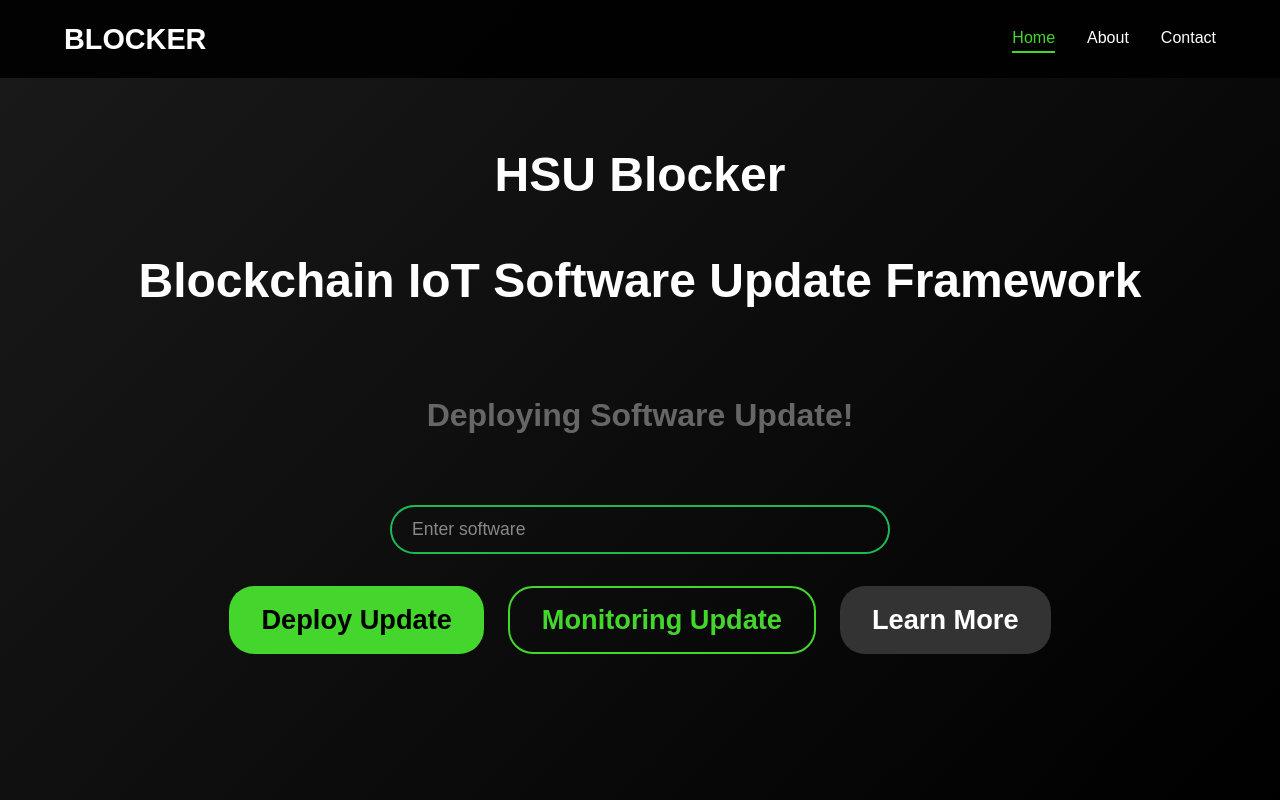
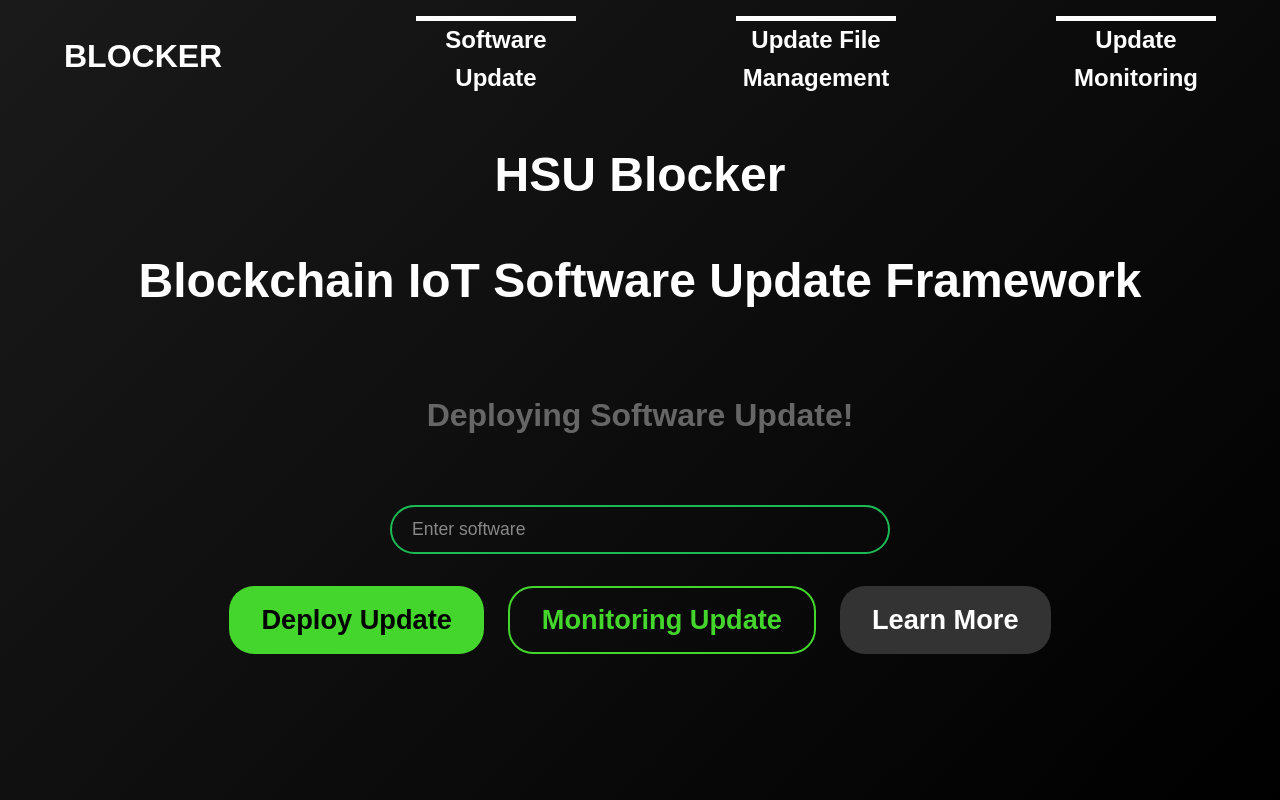
Before and after one commit to fossabot/Blocker_Manufacturer_Frontend, a React (Create React App) app: page / in a window 1280 px wide. Built offline with nearby package versions, Linux system fonts and the light colour scheme; no server answers.

Commit message:
feat: 네비게이션 바 수정

```diff
--- a/src/App.js
+++ b/src/App.js
@@ -1,11 +1,9 @@
 import { Routes, Route } from 'react-router-dom';
-import Navigation from './components/Navigation/Navigation';
 import Home from './pages/Home';
 
 function App() {
   return (
     <div className="app-root">
-      <Navigation />
       <main>
         <Routes>
           <Route path="/" element={<Home />} />
--- a/src/components/Navigation/Navigation.js
+++ b/src/components/Navigation/Navigation.js
@@ -8,13 +8,13 @@ function Navigation() {
       <h1 className={styles.logo}>BLOCKER</h1>
       <div className={styles.links}>
         <NavLink to="/" className={({isActive}) => isActive ? styles.active : ''}>
-          Home
+          Software Update
         </NavLink>
-        <NavLink to="/about" className={({isActive}) => isActive ? styles.active : ''}>
-          About
+        <NavLink to="/update_file_management" className={({isActive}) => isActive ? styles.active : ''}>
+          Update File Management
         </NavLink>
-        <NavLink to="/contact" className={({isActive}) => isActive ? styles.active : ''}>
-          Contact
+        <NavLink to="/update_monitoring" className={({isActive}) => isActive ? styles.active : ''}>
+          Update Monitoring
         </NavLink>
       </div>
     </nav>
--- a/src/components/Navigation/Navigation.module.css
+++ b/src/components/Navigation/Navigation.module.css
@@ -4,7 +4,6 @@
     justify-content: space-between;
     align-items: center;
     padding: 1rem 5%;
-    background: rgba(0, 0, 0, 0.9);
     position: fixed;
     width: 100%;
     top: 0;
@@ -13,20 +12,24 @@
 
   .logo {
     color: #fff;
-    font-size: 1.8rem;
+    font-size: 2rem;
     margin: 0;
   }
 
   .links {
     display: flex;
-    gap: 2rem;
+    gap: 10rem;
   }
 
   .links a {
     color: #fff;
+    width: 10rem;
     text-decoration: none;
-    font-weight: 500;
+    font-size: 1.5rem;
+    font-weight: 700;
     transition: color 0.3s;
+    text-align: center;
+    border-top: 5px solid white;
   }
 
   .links a:hover {
@@ -34,6 +37,6 @@
   }
 
   .active {
-    color: #44d62c !important;
-    border-bottom: 2px solid #44d62c;
+    /* color: #44d62c !important; */
+
   }
--- a/src/pages/Home.js
+++ b/src/pages/Home.js
@@ -1,10 +1,12 @@
 // src/pages/Home.js
 import React from 'react';
 import MainContent from '../components/MainContent/MainContent';
+import Navigation from '../components/Navigation/Navigation';
 
 function Home() {
   return (
     <div>
+      <Navigation />
       <MainContent />
     </div>
   );
```
Also changed, not shown: src/components/Button/Button.js (deleted, +0 -14 lines), src/components/Button/Button.module.css (deleted, +0 -17 lines).
